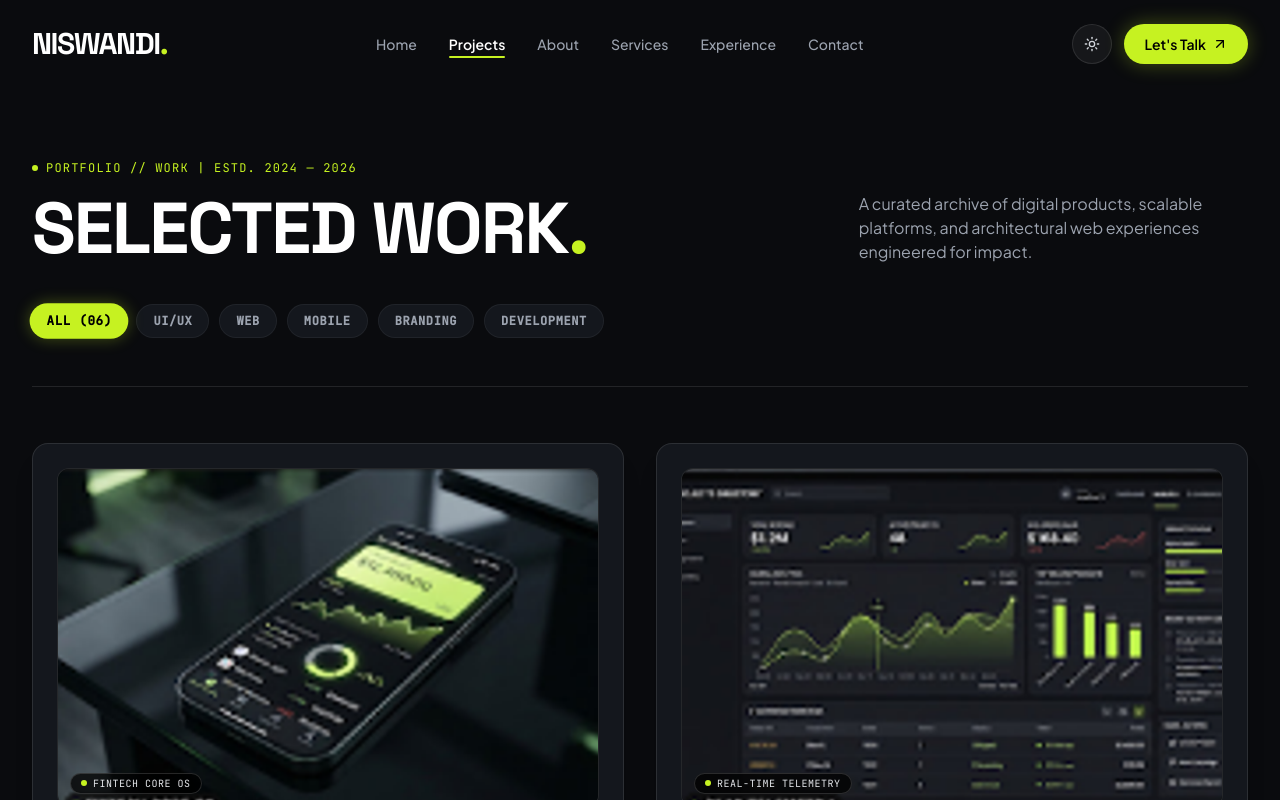
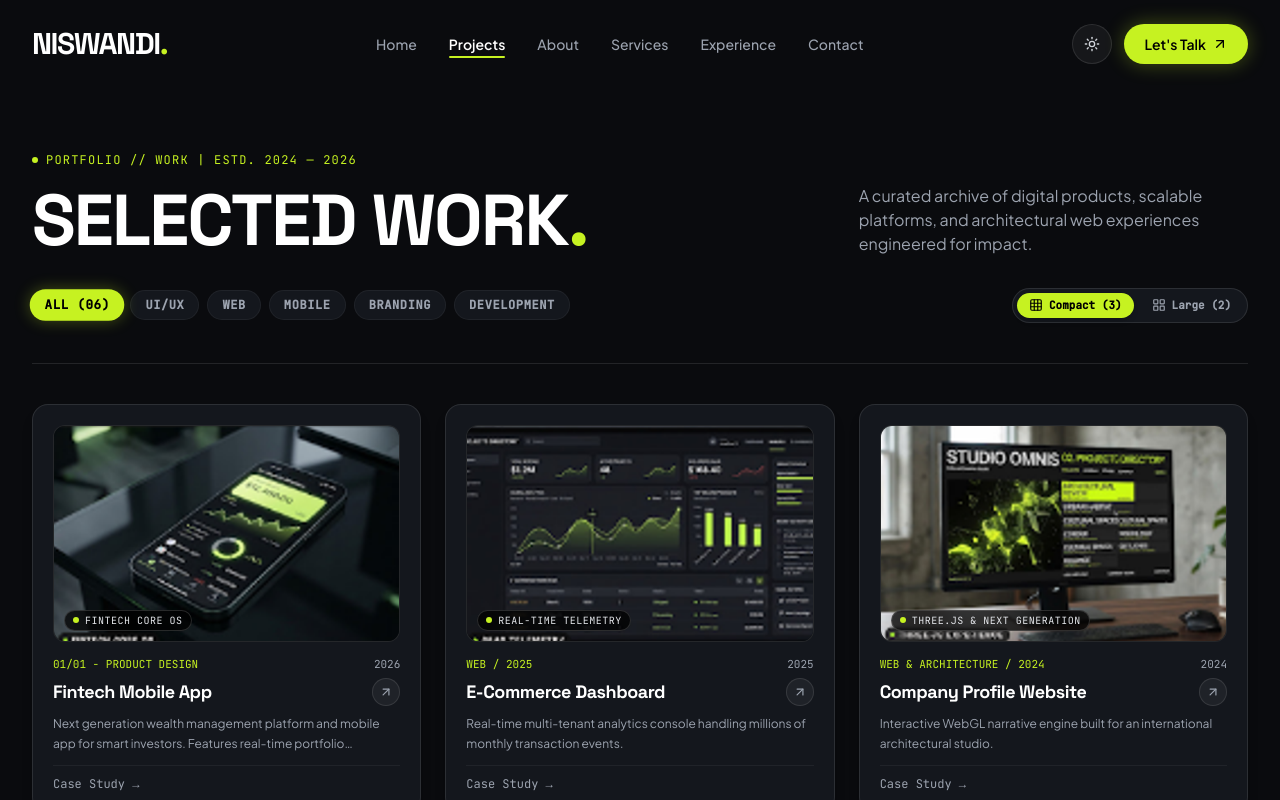
Before and after one commit to wandi240503/niswandi, a React (Vite) app: page /projects in a window 1280 px wide. Shown: the top 800 px of the page. Built offline with nearby package versions, Linux system fonts and the light colour scheme.

Commit message:
feat: compact and balanced project card sizing with 3-column responsive grid and layout toggle

```diff
--- a/src/components/ProjectCard.tsx
+++ b/src/components/ProjectCard.tsx
@@ -101,68 +101,68 @@ export const ProjectCard: React.FC<ProjectCardProps> = ({ project, layout = 'sta
   }
 
   return (
-    <div className="group relative flex flex-col rounded-2xl bg-[#14171d] dark:bg-[#14171d] light:bg-white border border-white/10 dark:border-white/10 light:border-gray-200 hover:border-lime/40 transition-all duration-300 p-5 sm:p-6 overflow-hidden shadow-xl hover:-translate-y-1">
+    <div className="group relative flex flex-col rounded-2xl bg-[#14171d] dark:bg-[#14171d] light:bg-white border border-white/10 dark:border-white/10 light:border-gray-200 hover:border-lime/40 transition-all duration-300 p-4 sm:p-5 overflow-hidden shadow-lg hover:-translate-y-1">
       {/* Mockup Preview Area */}
-      <Link to={`/projects/${project.id}`} className="block w-full aspect-[16/10] rounded-xl overflow-hidden border border-white/10 dark:border-white/10 light:border-gray-200 bg-[#0c0e12] relative mb-5">
+      <Link to={`/projects/${project.id}`} className="block w-full aspect-[16/10] rounded-xl overflow-hidden border border-white/10 dark:border-white/10 light:border-gray-200 bg-[#0c0e12] relative mb-3.5 group-hover:border-lime/30 transition-all">
         <img
           src={project.image}
           alt={project.title}
           className="w-full h-full object-cover object-center transform group-hover:scale-105 transition-transform duration-500"
         />
         {/* Tag badge overlay */}
-        <div className="absolute bottom-3 left-3 inline-flex items-center space-x-1.5 px-2.5 py-0.5 rounded-full bg-black/75 backdrop-blur-md border border-white/15 text-[10px] font-mono text-gray-200 tracking-wider">
+        <div className="absolute bottom-2.5 left-2.5 inline-flex items-center space-x-1.5 px-2 py-0.5 rounded-full bg-black/75 backdrop-blur-md border border-white/15 text-[9px] sm:text-[10px] font-mono text-gray-200 tracking-wider">
           <span className="w-1.5 h-1.5 rounded-full bg-lime" />
           <span>{project.badge}</span>
         </div>
 
         {/* Live badge if liveUrl exists */}
         {project.liveUrl && (
-          <div className="absolute top-3 right-3 px-2 py-0.5 rounded-full bg-lime text-black font-bold text-[10px] font-mono flex items-center space-x-1 shadow-md">
+          <div className="absolute top-2.5 right-2.5 px-2 py-0.5 rounded-full bg-lime text-black font-bold text-[9px] font-mono flex items-center space-x-1 shadow-md">
             <span>● LIVE</span>
           </div>
         )}
       </Link>
 
       {/* Meta Row */}
-      <div className="flex items-center justify-between text-[11px] font-mono text-gray-400 mb-2">
+      <div className="flex items-center justify-between text-[10px] sm:text-[11px] font-mono text-gray-400 mb-1.5">
         <span className="text-lime">{project.tag}</span>
         <span>{project.year}</span>
       </div>
 
       {/* Title & Arrow */}
       <div className="flex items-start justify-between gap-2 mb-2">
-        <Link to={`/projects/${project.id}`} className="text-xl sm:text-2xl font-bold text-white dark:text-white light:text-gray-900 font-display tracking-tight group-hover:text-lime transition-colors">
+        <Link to={`/projects/${project.id}`} className="text-base sm:text-lg font-bold text-white dark:text-white light:text-gray-900 font-display tracking-tight group-hover:text-lime transition-colors line-clamp-1">
           {project.title}
         </Link>
-        <div className="flex items-center space-x-1">
+        <div className="flex items-center space-x-1 shrink-0">
           {project.liveUrl ? (
             <a
               href={project.liveUrl}
               target="_blank"
               rel="noreferrer"
               title="Open Live Website"
-              className="w-8 h-8 rounded-full border border-lime/30 bg-lime/10 flex items-center justify-center text-lime hover:bg-lime hover:text-black transition-all shrink-0"
+              className="w-7 h-7 rounded-full border border-lime/30 bg-lime/10 flex items-center justify-center text-lime hover:bg-lime hover:text-black transition-all shrink-0"
             >
-              <Globe className="w-4 h-4" />
+              <Globe className="w-3.5 h-3.5" />
             </a>
           ) : (
             <Link
               to={`/projects/${project.id}`}
-              className="w-8 h-8 rounded-full border border-white/10 dark:border-white/10 light:border-gray-300 bg-white/5 dark:bg-white/5 light:bg-gray-100 flex items-center justify-center text-gray-400 group-hover:text-lime group-hover:border-lime/40 group-hover:bg-lime/10 transition-all shrink-0"
+              className="w-7 h-7 rounded-full border border-white/10 dark:border-white/10 light:border-gray-300 bg-white/5 dark:bg-white/5 light:bg-gray-100 flex items-center justify-center text-gray-400 group-hover:text-lime group-hover:border-lime/40 group-hover:bg-lime/10 transition-all shrink-0"
             >
-              <ArrowUpRight className="w-4 h-4 transform group-hover:translate-x-0.5 group-hover:-translate-y-0.5 transition-transform" />
+              <ArrowUpRight className="w-3.5 h-3.5 transform group-hover:translate-x-0.5 group-hover:-translate-y-0.5 transition-transform" />
             </Link>
           )}
         </div>
       </div>
 
       {/* Description */}
-      <p className="text-xs sm:text-sm text-gray-400 dark:text-gray-400 light:text-gray-600 line-clamp-2 leading-relaxed mt-auto mb-4">
+      <p className="text-xs text-gray-400 dark:text-gray-400 light:text-gray-600 line-clamp-2 leading-relaxed mt-auto mb-3">
         {project.description}
       </p>
 
       {/* Action Footer */}
-      <div className="flex items-center justify-between pt-3 border-t border-white/5 dark:border-white/5 light:border-gray-100 text-xs">
+      <div className="flex items-center justify-between pt-2.5 border-t border-white/5 dark:border-white/5 light:border-gray-100 text-[11px] sm:text-xs">
         <Link to={`/projects/${project.id}`} className="font-mono text-gray-400 hover:text-lime transition-colors">
           Case Study →
         </Link>
--- a/src/pages/HomePage.tsx
+++ b/src/pages/HomePage.tsx
@@ -166,8 +166,8 @@ export const HomePage: React.FC = () => {
           <ProjectCard project={featuredProject} layout="featured" />
         </div>
 
-        {/* 2x2 Secondary Projects Grid */}
-        <div className="grid grid-cols-1 md:grid-cols-2 gap-6 sm:gap-8">
+        {/* Secondary Projects Grid (Compact 3 Columns) */}
+        <div className="grid grid-cols-1 sm:grid-cols-2 lg:grid-cols-3 gap-5 sm:gap-6">
           {gridProjects.map((project) => (
             <ProjectCard key={project.id} project={project} />
           ))}
--- a/src/pages/ProjectsPage.tsx
+++ b/src/pages/ProjectsPage.tsx
@@ -1,12 +1,13 @@
 import React, { useState, useEffect } from 'react';
 import { Link } from 'react-router-dom';
-import { ArrowUpRight } from 'lucide-react';
+import { ArrowUpRight, Grid3X3, LayoutGrid } from 'lucide-react';
 import { WORK_STATS } from '../data/portfolioData';
 import { getStoredProjects } from '../utils/projectStorage';
 import { ProjectCard } from '../components/ProjectCard';
 
 export const ProjectsPage: React.FC = () => {
   const [activeFilter, setActiveFilter] = useState('ALL');
+  const [gridCols, setGridCols] = useState<2 | 3>(3);
   const [projects, setProjects] = useState(getStoredProjects());
 
   useEffect(() => {
@@ -38,7 +39,7 @@ export const ProjectsPage: React.FC = () => {
     <div className="pt-28 pb-16">
       <div className="max-w-7xl mx-auto px-4 sm:px-6 lg:px-8">
         {/* Header Section */}
-        <div className="py-8 sm:py-12 border-b border-white/10 dark:border-white/10 light:border-gray-200">
+        <div className="py-8 sm:py-10 border-b border-white/10 dark:border-white/10 light:border-gray-200">
           <div className="flex items-center space-x-2 text-xs font-mono tracking-widest text-lime uppercase mb-4">
             <span className="w-1.5 h-1.5 rounded-full bg-lime" />
             <span>PORTFOLIO // WORK | ESTD. 2024 — 2026</span>
@@ -57,15 +58,16 @@ export const ProjectsPage: React.FC = () => {
             </div>
           </div>
 
-          {/* Filter Tabs */}
-          <div className="flex flex-wrap gap-2.5 mt-10">
+          {/* Filter Tabs & Grid View Mode Switcher */}
+          <div className="flex flex-col sm:flex-row sm:items-center justify-between gap-4 mt-8">
+            <div className="flex flex-wrap gap-2">
               {filterTabs.map((tab) => {
                 const isActive = activeFilter === tab.filter;
                 return (
                   <button
                     key={tab.filter}
                     onClick={() => setActiveFilter(tab.filter)}
-                  className={`px-4 py-2 rounded-full text-xs font-mono font-bold tracking-wider transition-all duration-200 ${
+                    className={`px-3.5 py-1.5 rounded-full text-xs font-mono font-bold tracking-wider transition-all duration-200 ${
                       isActive
                         ? 'bg-lime text-black shadow-[0_0_15px_rgba(198,242,33,0.3)] scale-105'
                         : 'bg-[#14171d] dark:bg-[#14171d] light:bg-gray-100 text-gray-400 dark:text-gray-400 light:text-gray-600 hover:text-white light:hover:text-black border border-white/5 dark:border-white/5 light:border-gray-200'
@@ -76,10 +78,45 @@ export const ProjectsPage: React.FC = () => {
                 );
               })}
             </div>
+
+            {/* Layout Switcher */}
+            <div className="hidden sm:flex items-center space-x-1.5 bg-[#14171d] dark:bg-[#14171d] light:bg-gray-100 p-1 rounded-full border border-white/10 dark:border-white/10 light:border-gray-200 shrink-0">
+              <button
+                onClick={() => setGridCols(3)}
+                className={`flex items-center space-x-1.5 px-3 py-1 rounded-full text-[11px] font-mono font-bold transition-all ${
+                  gridCols === 3
+                    ? 'bg-lime text-black shadow-md'
+                    : 'text-gray-400 hover:text-white'
+                }`}
+                title="Tampilan Ringkas (3 Kolom)"
+              >
+                <Grid3X3 className="w-3.5 h-3.5" />
+                <span>Compact (3)</span>
+              </button>
+              <button
+                onClick={() => setGridCols(2)}
+                className={`flex items-center space-x-1.5 px-3 py-1 rounded-full text-[11px] font-mono font-bold transition-all ${
+                  gridCols === 2
+                    ? 'bg-lime text-black shadow-md'
+                    : 'text-gray-400 hover:text-white'
+                }`}
+                title="Tampilan Lebar (2 Kolom)"
+              >
+                <LayoutGrid className="w-3.5 h-3.5" />
+                <span>Large (2)</span>
+              </button>
+            </div>
+          </div>
         </div>
 
-        {/* 6 Projects Grid */}
-        <div className="grid grid-cols-1 md:grid-cols-2 gap-6 sm:gap-8 py-14">
+        {/* Projects Grid */}
+        <div
+          className={
+            gridCols === 3
+              ? 'grid grid-cols-1 sm:grid-cols-2 lg:grid-cols-3 gap-5 sm:gap-6 py-10'
+              : 'grid grid-cols-1 md:grid-cols-2 gap-6 sm:gap-8 py-10'
+          }
+        >
           {filteredProjects.map((project) => (
             <ProjectCard key={project.id} project={project} />
           ))}
```
Lines whose indentation alone changed are shown as unchanged.
